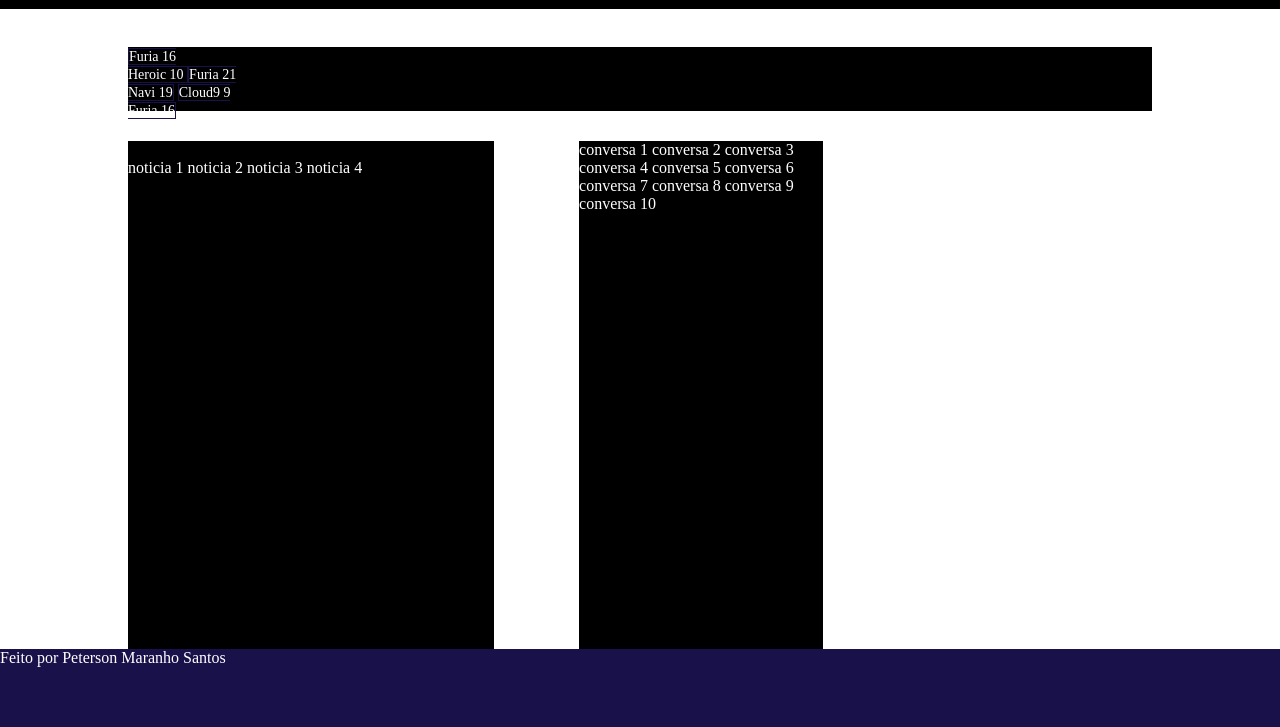
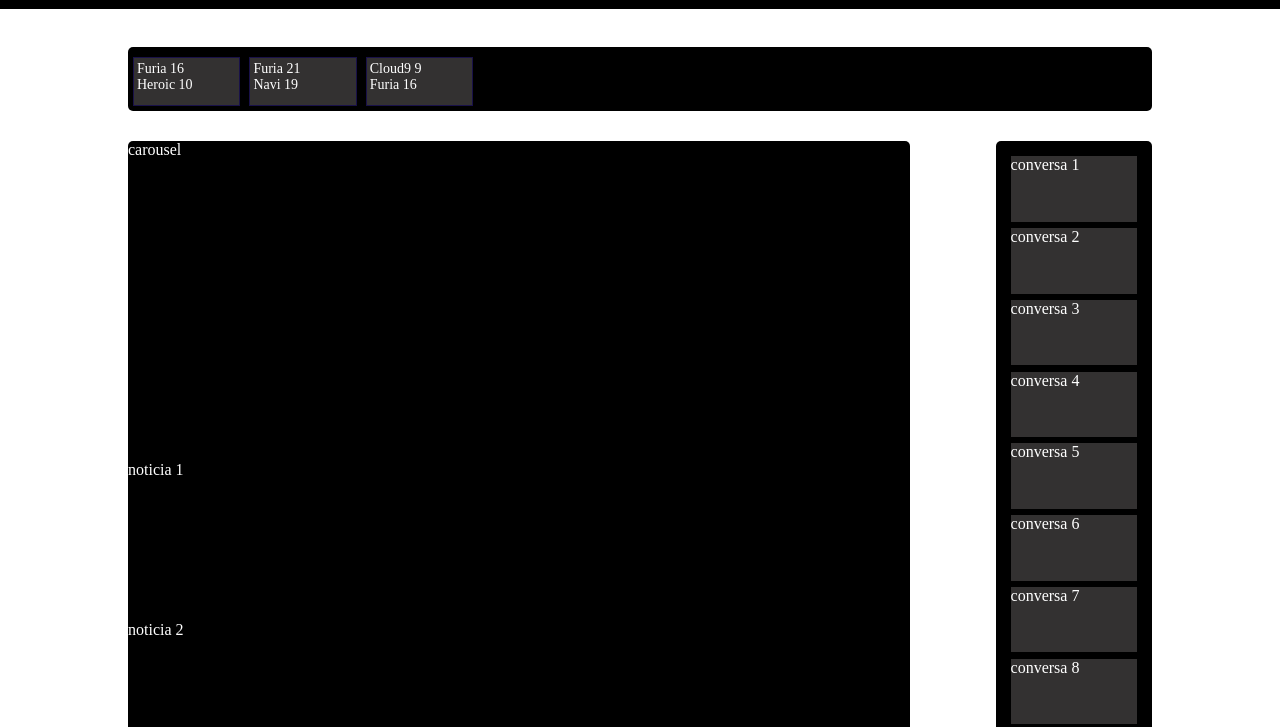
Before and after one commit to Voltty/Furia, a plain HTML site: page html/index.html in a window 1280 px wide. Shown: the part 55-782 px from the top of the page. Drawn offline with Linux system fonts and the light colour scheme.

Commit message:
Style do index e partida

```diff
--- a/css/styleIndex.css
+++ b/css/styleIndex.css
@@ -12,9 +12,12 @@ a{
     margin-bottom: 3%;
 }
 .navbar a {
+    height: 100%;
+    display: inline-block;
     align-items: center;
     text-decoration: none;
     color: #ffffff;
+    background-color: #333131;
 }
 #logo{
     width: 40px;
@@ -29,47 +32,79 @@ a{
     background-color: #FFFFFF;
     height: 80vh;
     display: grid;
-    grid-template-columns:1.5fr 1fr 1fr ;
+    grid-template-columns:2.5fr 0.5fr  ;
     grid-gap: 8.33333333333%;
 }
 .container a {
     color: #FFFFFF;
 }
 .article{
+    color: #FFFFFF;
+    height: 100vh;
     background-color: #000000;
-    display: flex;
-    flex-direction: column;
-
+    display:inline-block;
+    border-radius: 5px;
+}
+.section a{
+    display: inline-block;
+    width: 100%;
+    height: 160px;
+}
+.carrossel{
+    width: 100%;
+    height: 40%;
 }
 .partidas{
+    display: flex;
     margin-bottom: 30px;
     width: 100%;
     height: 8vh;
-    background-color: black;
-    justify-self: center;
 }
 .partidas ul {
+    width: 100%;
     list-style: none;
+    background-color: black;
+    border-radius: 5px;
+    padding: 10px 0px 15px 0px;
 }
+
 .partidas a {
-    width: 20%;
+    display: inline-block;
+    background-color: #333131;
+    width: 10%;
+    height: 100%;
     border: 1px #191149 solid;
-    justify-self: center;
+    margin-left: 5px;
+    padding: 3px 0px 5px 3px;
     font-size: 14px;
     color: #FFFFFF;
 }
+.placar{
+
+}
 .aside-atividade-recente{
+    padding: 15px;
     color: #FFFFFF;
     background-color: black;
-    justify-self: center;
+    border-radius: 5px;
+}
+.aside-atividade-recente a{
+    width: 100%;
+    height: 8.5%;
+    margin-bottom: 5%;
+    display: block;
+    background-color: #333131;
 }
 .footer{
     height: 12vh;
     width: 100%;
-    position: absolute;
-    bottom: 0;
     color: #FFFFFF;
     background-color: #191149;
+    margin-top: 20px;
+    box-sizing: border-box;
+    display: flex;
+    justify-content: center;
+    align-items: center;
 }
 .box-footer{
 
```
Also changed, not shown: css/style_partida.css (added).
